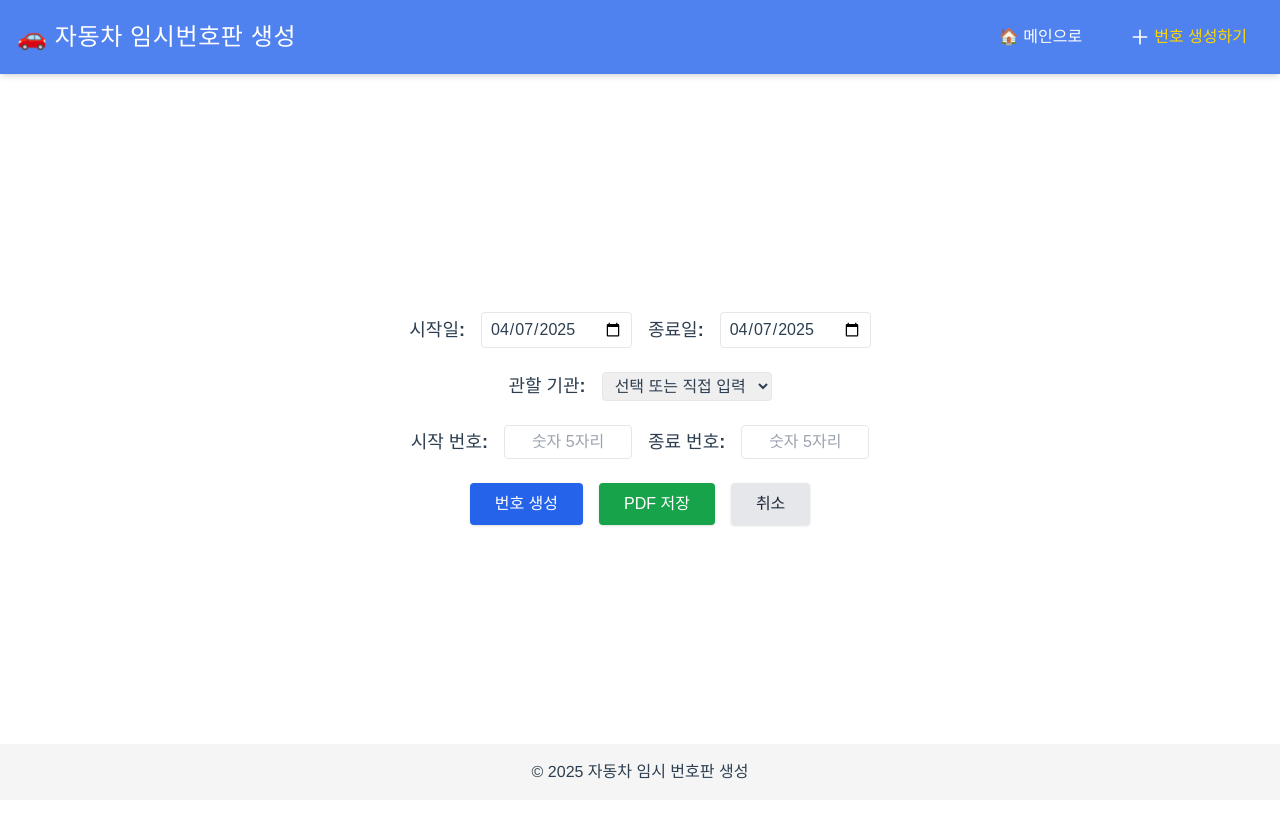
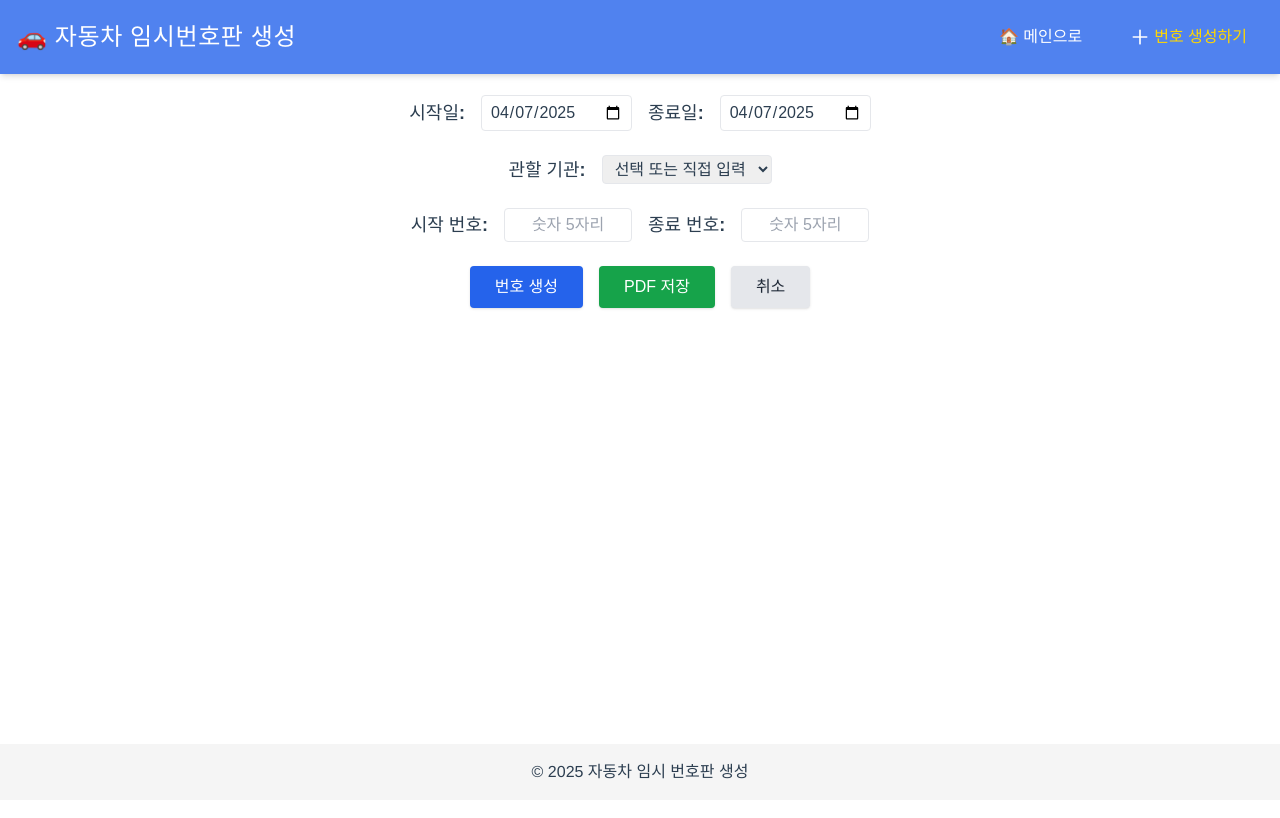
Before and after one commit to parkyoungmean/make-car-numbers, a Vue app: page /numberinsert in a window 1280 px wide. Shown: the top 818 px of the page. Built offline with nearby package versions, Linux system fonts and the light colour scheme.

Commit message:
1-10 Fixed input area at the top and prevented page scroll

```diff
--- a/src/views/NumberInsert.vue
+++ b/src/views/NumberInsert.vue
@@ -1,7 +1,8 @@
 <template>
-  <div class="content">
+  <div class="content" style="height: 100vh; display: flex; flex-direction: column;">
+    <div style="position: sticky; top: 90px; background-color: white; z-index: 10; padding-top: 5px;">
       <form @submit.prevent="submitForm">
-      <div class="flex flex-col items-center p-10 space-y-6">
+        <div class="flex flex-col items-center space-y-6">
           <!-- 시작일 & 종료일 선택기 -->
           <div class="flex space-x-4 items-center">
             <label class="text-lg font-semibold">시작일:</label>
@@ -61,7 +62,7 @@
             />
           </div>
 
-        <div class="field is-grouped flex space-x-4">
+          <div class="field is-grouped flex space-x-4 pb-5">
             <div class="control">
               <button
                 class="button px-6 py-2 bg-blue-600 text-white rounded shadow hover:bg-blue-700 transition"
@@ -87,8 +88,11 @@
               </button>
             </div>
           </div>
+        </div>
+      </form>
+    </div>
 
-        <!-- 임시운행번호판 SVG -->
+    <div style="overflow-y: auto; flex: 1; padding: 20px;">
       <div v-show="showPlates" v-for="num in generatedNumbers" :key="num">
         <svg
           viewBox="0 0 520 110"
@@ -172,7 +176,6 @@
         </svg>
       </div>
     </div>
-    </form>
   </div>
 </template>
 
@@ -207,8 +210,6 @@ const formatDate = (dateStr, short = false) => {
 
 const formattedStartDate = ref(formatDate(today));
 const formattedEndDate = ref(formatDate(today, true));
-
-
 
 const updateStart = () => {
   formattedStartDate.value = formatDate(startDateInput.value);
@@ -301,10 +302,10 @@ const submitForm = async () => {
   showPlates.value = false;
   await nextTick(); // DOM 업데이트 기다림
 
-  const formData = new FormData();
+  /* const formData = new FormData();
   formData.append("authority", data.value.authority);
   formData.append("start", data.value.startNumber);
-  formData.append("end", data.value.endNumber);
+  formData.append("end", data.value.endNumber); */
   /* await numberStore.insertData(formData); */
 
   showPlates.value = true; // 다시 보여줌
```
Lines whose indentation alone changed are shown as unchanged.
